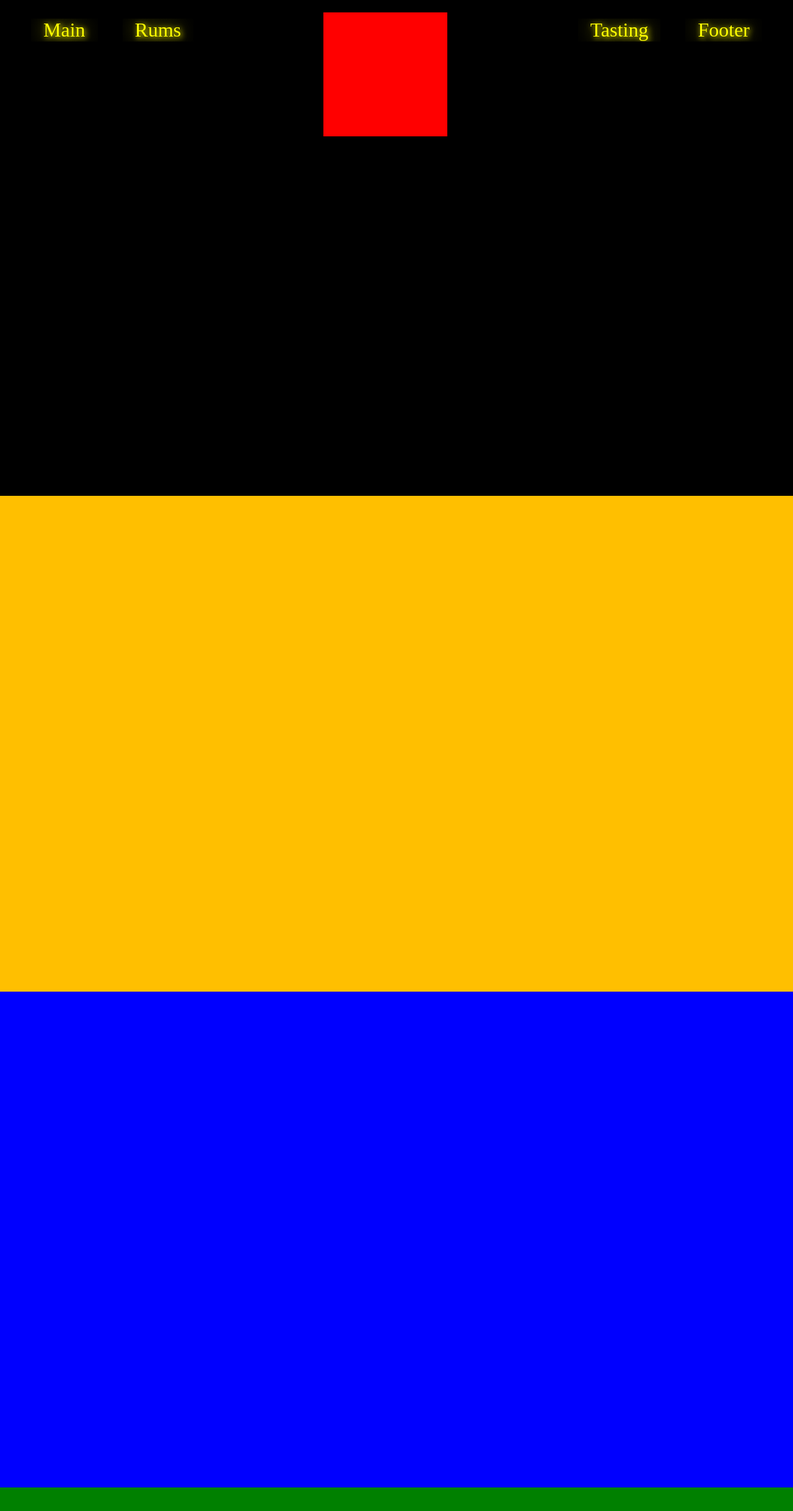
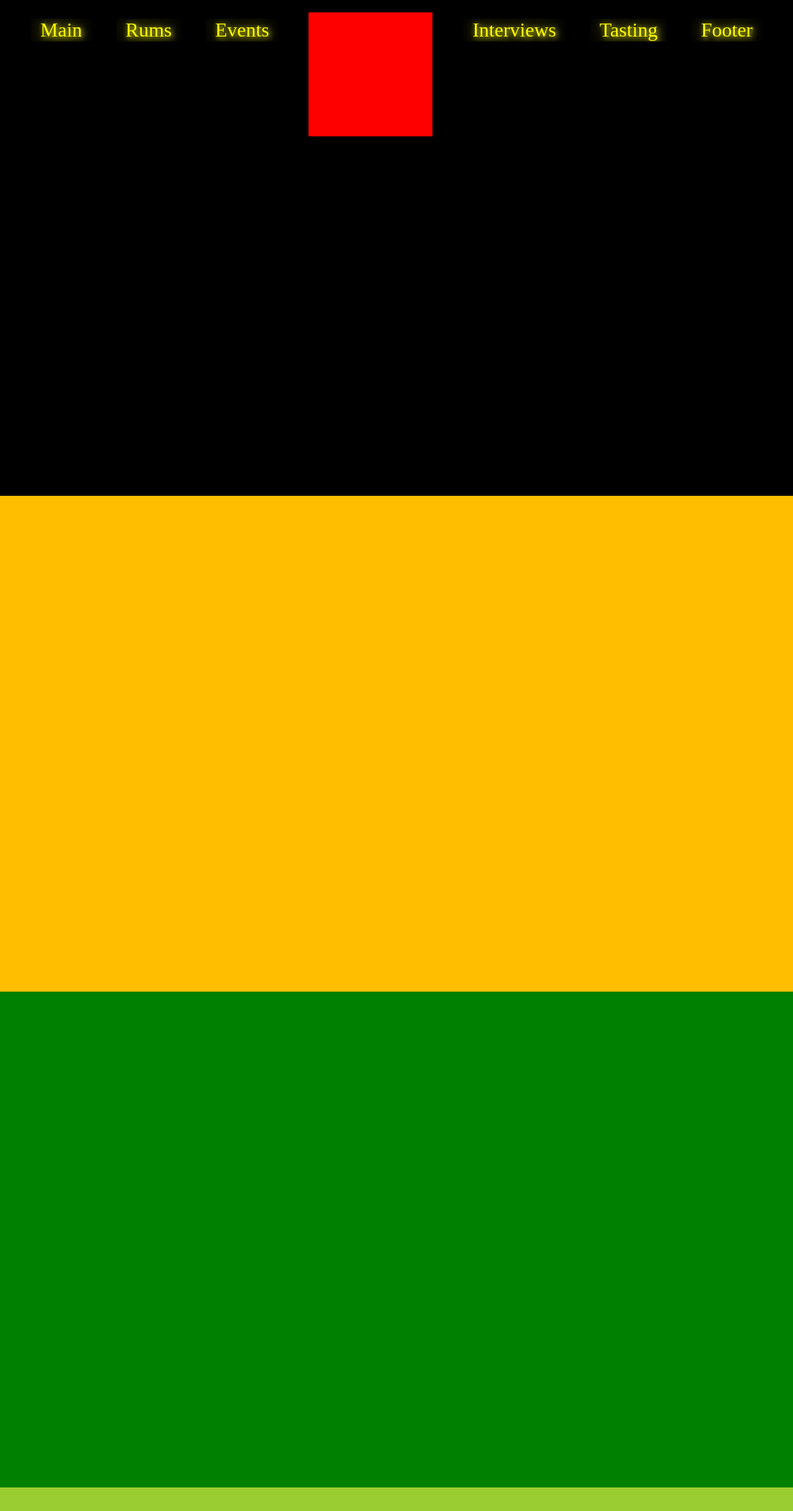
Before and after one commit to FilipowiczP/Rumhoolic, a React (Create React App) app: page / in a window 1280 px wide. Shown: the top 2438 px of the page at 62% size. Built offline with nearby package versions, Linux system fonts and the light colour scheme.

Commit message:
Umprove menu

```diff
--- a/src/App.js
+++ b/src/App.js
@@ -5,6 +5,8 @@ import Main from "./components/mainSection/Main";
 import Rums from "./components/rumsSection/Rums";
 import Tasting from "./components/tasting/Tasting";
 import Footer from "./components/footer/Footer";
+import Events from "./components/events/Events";
+import Interviews from "./components/interviews/Interviews";
 
 const App = () =>{
 
@@ -13,6 +15,8 @@ const App = () =>{
         <Header />
         <Main />
         <Rums />
+        <Events />
+        <Interviews />
         <Tasting />
         <Footer />
       </>
--- /dev/null
+++ b/src/components/events/Events.js
@@ -0,0 +1,12 @@
+import React from "react";
+import "./events.scss";
+
+const Events = () =>{
+    return(
+        <section id="events" className="events">
+
+        </section>
+    )
+}
+
+export default Events;
--- /dev/null
+++ b/src/components/events/events.scss
@@ -0,0 +1,10 @@
+@import "./src/components/main/variable";
+@import "./src/components/main/mixins";
+
+.events{
+  width: 100vw;
+  @include desktop{
+    height: 100vh;
+    background-color: green;
+  }
+}
--- a/src/components/footer/Footer.js
+++ b/src/components/footer/Footer.js
@@ -4,7 +4,7 @@ import "./footer.scss";
 const Footer = () =>{
 
     return(
-        <section id="footer" className="footer"></section>
+        <footer id="footer" className="footer"></footer>
     )
 }
 
--- a/src/components/header/Header.js
+++ b/src/components/header/Header.js
@@ -29,7 +29,13 @@ const Header = () =>{
                                 <span></span>
                                 <span></span>
                                 <span></span>
-                                Rums</a></li>
+                                Rums</a>
+                            </li>  <li className="header__navigation__list__element"><a href="#events">
+                                <span></span>
+                                <span></span>
+                                <span></span>
+                                <span></span>
+                                Events</a></li>
                         </ul>
                     </nav>
                 </div>
@@ -37,6 +43,13 @@ const Header = () =>{
                 <div className="header__content">
                     <nav className="header__navigation">
                         <ul className="header__navigation__list">
+                            <li className="header__navigation__list__element"><a href="#interviews">
+                                <span></span>
+                                <span></span>
+                                <span></span>
+                                <span></span>
+                                Interviews
+                            </a></li>
                             <li className="header__navigation__list__element"><a href="#tasting">
                                 <span></span>
                                 <span></span>
@@ -71,6 +84,8 @@ const Header = () =>{
                         <ul className="header__navigation__list">
                             <li className="header__navigation__list__element"><a href="#main">Main</a></li>
                             <li className="header__navigation__list__element"><a href="#rums">Rums</a></li>
+                            <li className="header__navigation__list__element"><a href="#rums">Events</a></li>
+                            <li className="header__navigation__list__element"><a href="#rums">Interviews</a></li>
                             <li className="header__navigation__list__element"><a href="#tasting">Tasting</a></li>
                             <li className="header__navigation__list__element"><a href="#footer">Footer</a></li>
                         </ul>
--- a/src/components/header/header.scss
+++ b/src/components/header/header.scss
@@ -71,7 +71,7 @@
           font-size: 2rem;
           text-decoration: none;
           text-shadow:2px 2px 10px $second-color, 0 0 2rem $second-color;
-          padding: 25px 20px;
+          padding: 15px 15px;
 
           @include desktop{
             color: $second-color;
--- /dev/null
+++ b/src/components/interviews/Interviews.js
@@ -0,0 +1,12 @@
+import React from "react";
+import "./interviews.scss";
+
+const Interviews = () =>{
+    return(
+        <section id="interviews" className="interviews">
+
+        </section>
+    )
+}
+
+export default Interviews;
--- /dev/null
+++ b/src/components/interviews/interviews.scss
@@ -0,0 +1,10 @@
+@import "./src/components/main/variable";
+@import "./src/components/main/mixins";
+
+.interviews{
+  width: 100vw;
+  @include desktop{
+    height: 100vh;
+    background-color: yellowgreen;
+  }
+}
```
